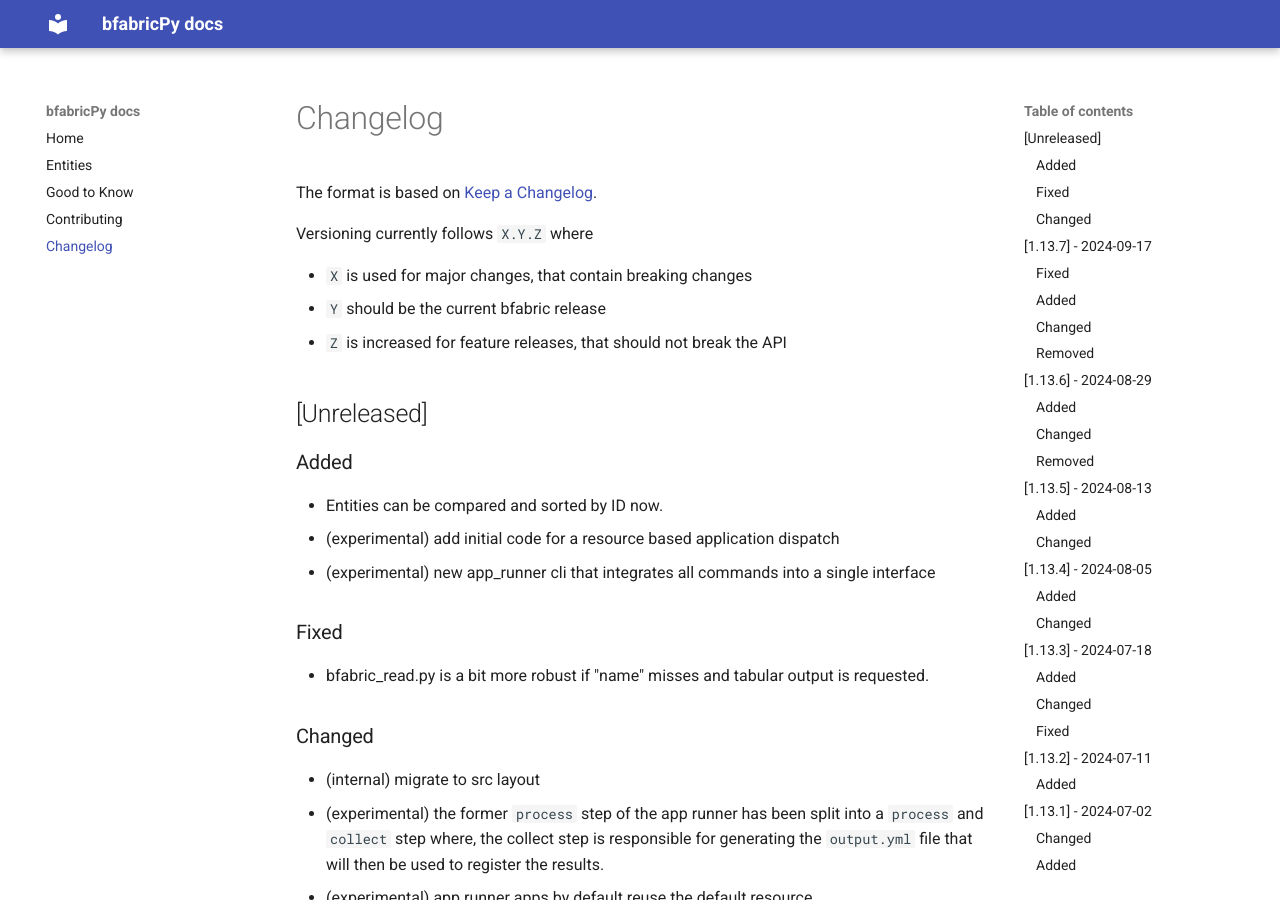
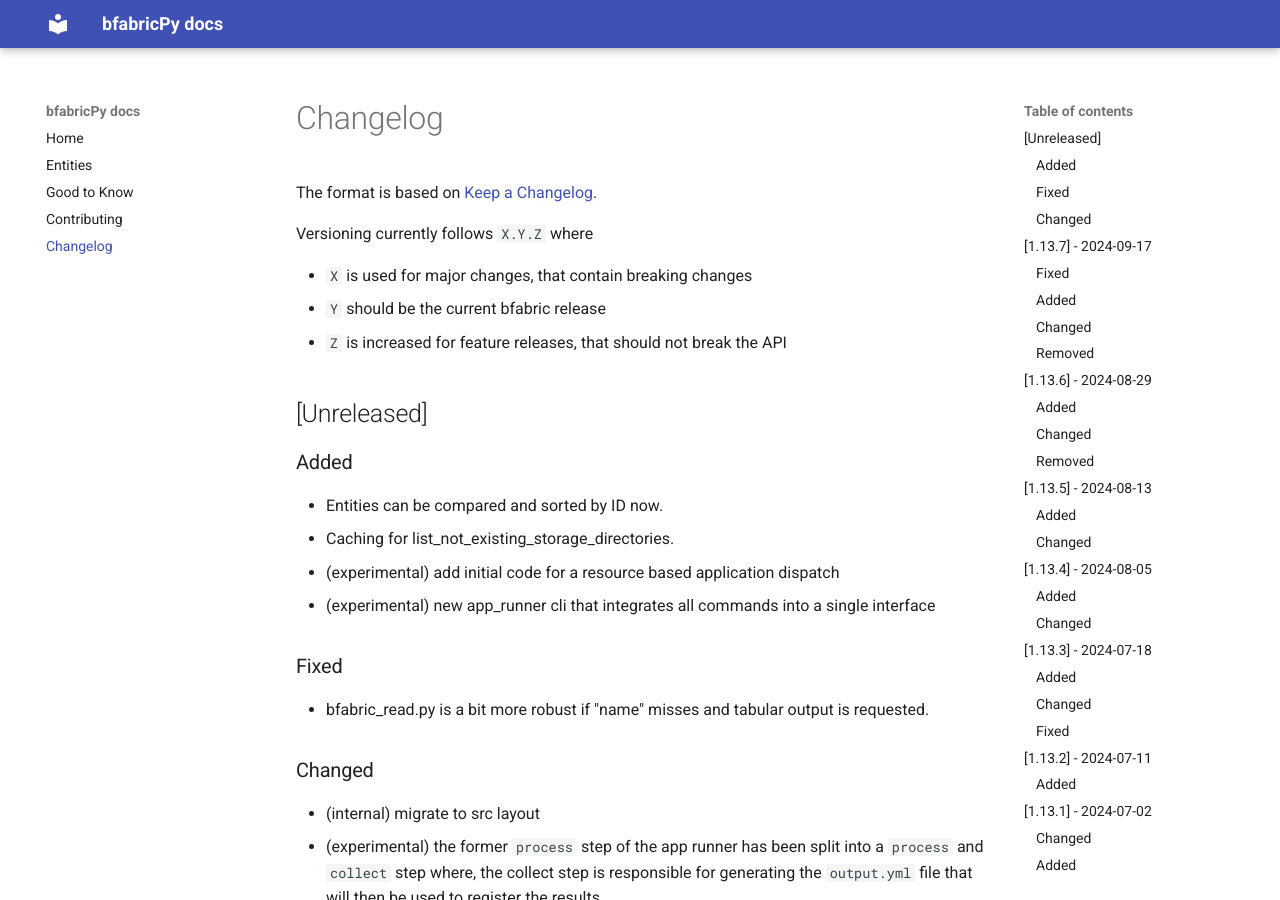
Before and after one commit to fgcz/bfabricPy, an MkDocs documentation site: the page built from docs/changelog.md, in a window 1280 px wide and 900 px high. Built offline with MkDocs 1.6.1 and Material for MkDocs 9.7.7, drawn with Linux system fonts in a browser that asks for light colours.

Commit message:
changelog entry

```diff
--- a/docs/changelog.md
+++ b/docs/changelog.md
@@ -13,6 +13,7 @@ Versioning currently follows `X.Y.Z` where
 ### Added
 
 - Entities can be compared and sorted by ID now.
+- Caching for list_not_existing_storage_directories.
 - (experimental) add initial code for a resource based application dispatch
 - (experimental) new app_runner cli that integrates all commands into a single interface
 
```
